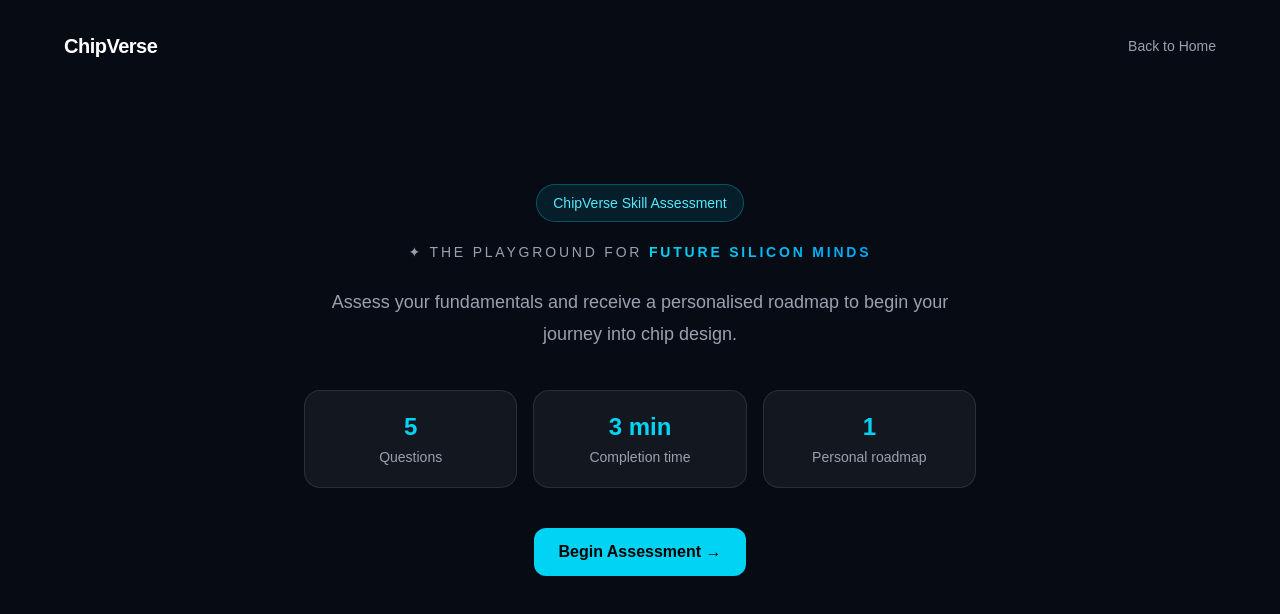
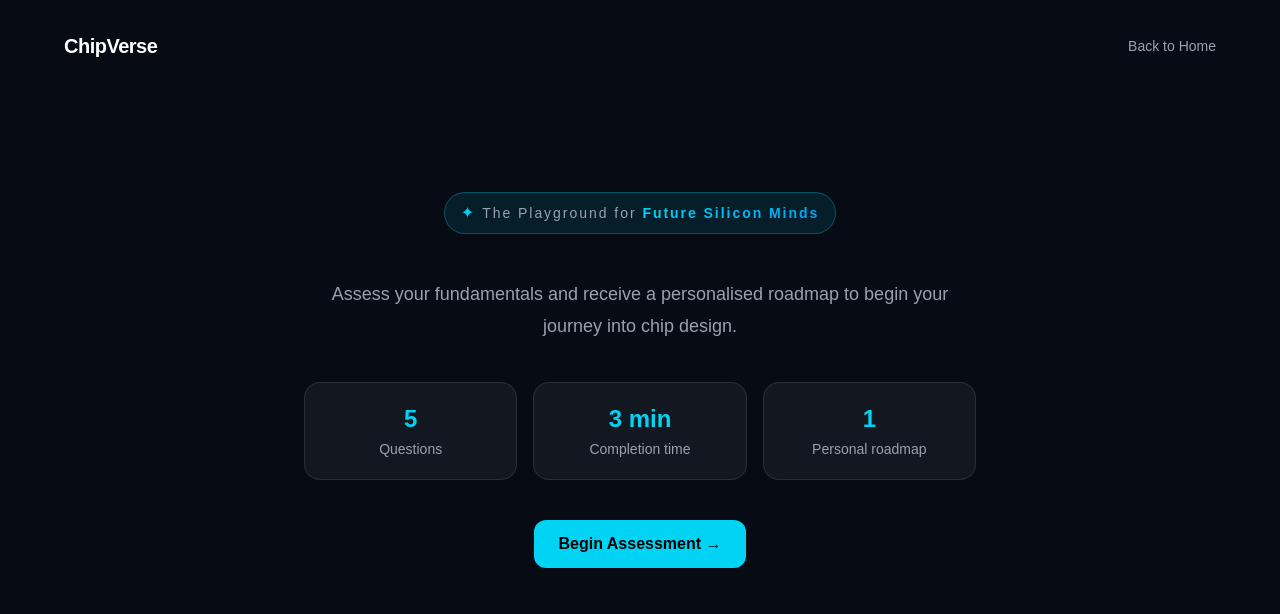
Before and after one commit to amoghakulkarni377/chipverse, a Next.js app: page / in a window 1280 px wide. Shown: the top 614 px of the page. Built offline with nearby package versions, Linux system fonts and the light colour scheme.

Commit message:
Replace assessment badge with ChipVerse tagline

```diff
--- a/src/app/page.js
+++ b/src/app/page.js
@@ -127,16 +127,18 @@ export default function StartPage() {
 
       {!started && !completed && (
   <section className="mx-auto flex min-h-[80vh] w-full max-w-4xl flex-col items-center justify-center px-2 py-10 text-center sm:px-4">
-    <span className="mb-5 rounded-full border border-cyan-400/30 bg-cyan-400/10 px-3 py-2 text-xs text-cyan-300 sm:px-4 sm:text-sm">
-      ChipVerse Skill Assessment
+
+
+   <div className="mb-5 inline-flex items-center gap-2 rounded-full border border-cyan-400/30 bg-cyan-400/10 px-4 py-2">
+  <span className="text-cyan-400">✦</span>
+
+  <p className="text-xs font-medium tracking-[0.14em] text-gray-400 sm:text-sm">
+    The Playground for{" "}
+    <span className="bg-gradient-to-r from-cyan-400 to-sky-500 bg-clip-text font-semibold text-transparent">
+      Future Silicon Minds
     </span>
-
-    <p className="text-sm tracking-[0.2em] uppercase text-gray-400">
-  ✦ The Playground for{" "}
-  <span className="bg-gradient-to-r from-cyan-400 to-sky-500 bg-clip-text text-transparent font-semibold">
-    Future Silicon Minds
-  </span>
-</p>
+  </p>
+</div>
 
     <p className="mt-5 max-w-2xl text-sm leading-6 text-gray-400 sm:mt-6 sm:text-base sm:leading-7 lg:text-lg lg:leading-8">
       Assess your fundamentals and receive a personalised roadmap
```
